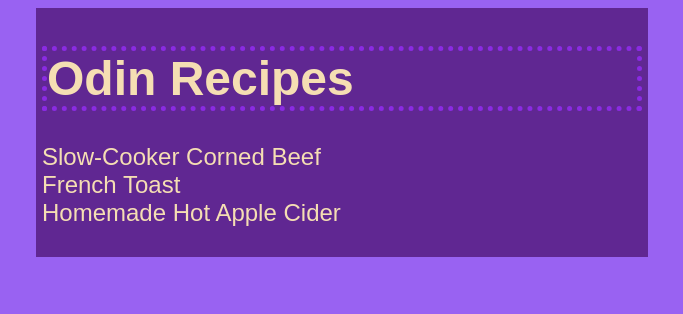
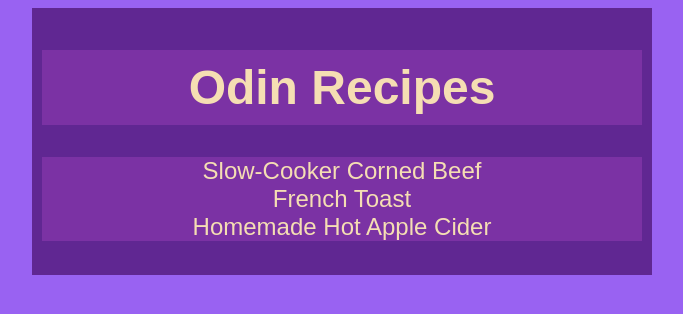
Before and after one commit to anet-eny/odin-recipes, a plain HTML site: page index.html in a window 1280 px wide. Shown: the whole page, without its empty margins (298-981 px from the left). Drawn offline with Linux system fonts and the light colour scheme.

Commit message:
Heading and paragraph styled

```diff
--- a/style.css
+++ b/style.css
@@ -7,7 +7,7 @@ body {
 
 .recipes-card {
     margin: auto;
-    padding: 6px;
+    padding: 10px;
     background-color: rgb(96, 39, 146);
     max-width: 600px;
 }
@@ -15,10 +15,15 @@ body {
 h1 {
     color: wheat;
     border: 5px;
-    border-style: dotted;
-    border-color: blueviolet;
+    text-align: center;
+    padding: 10px;
+    background-color: rgba(188, 78, 205, 0.292);
 }
 
+p {
+    text-align: center;
+    background-color: rgba(188, 78, 205, 0.292);
+}
 a, a:visited {
     color: wheat;
     text-decoration: none;
```
